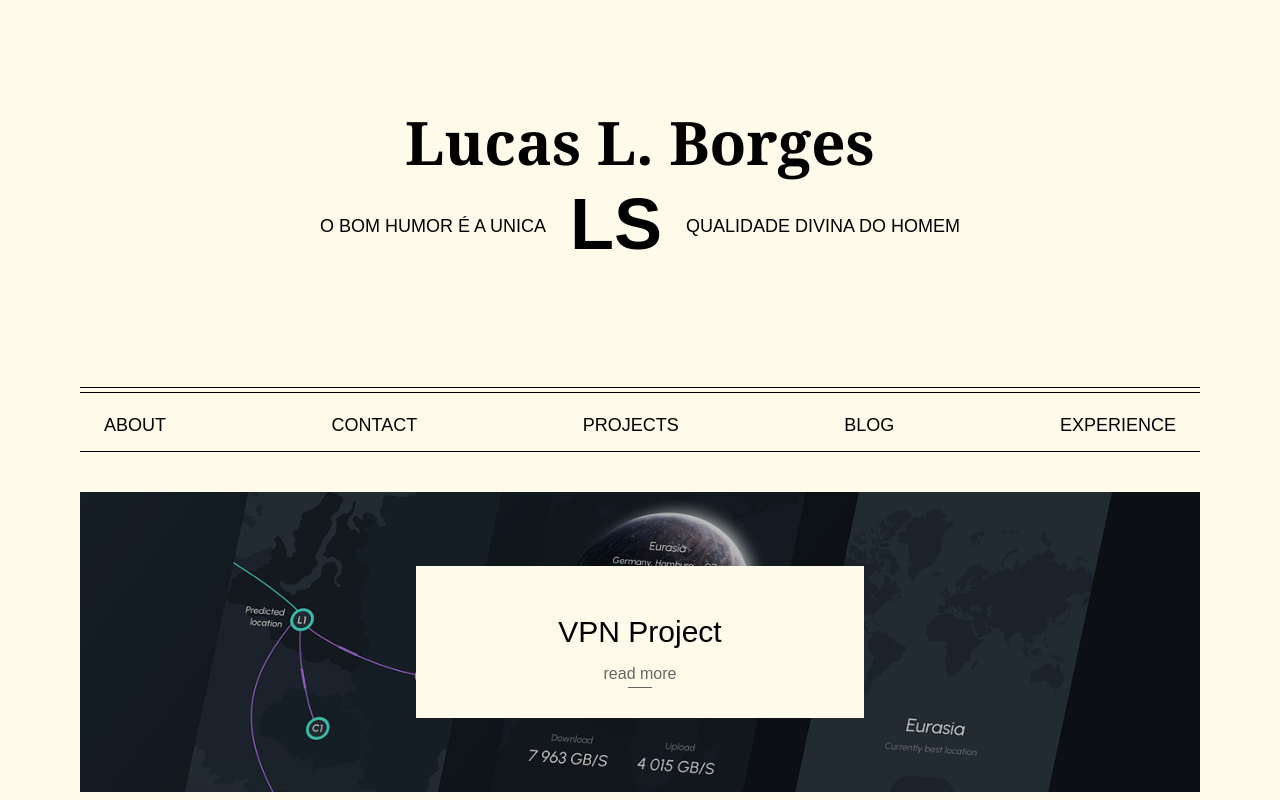
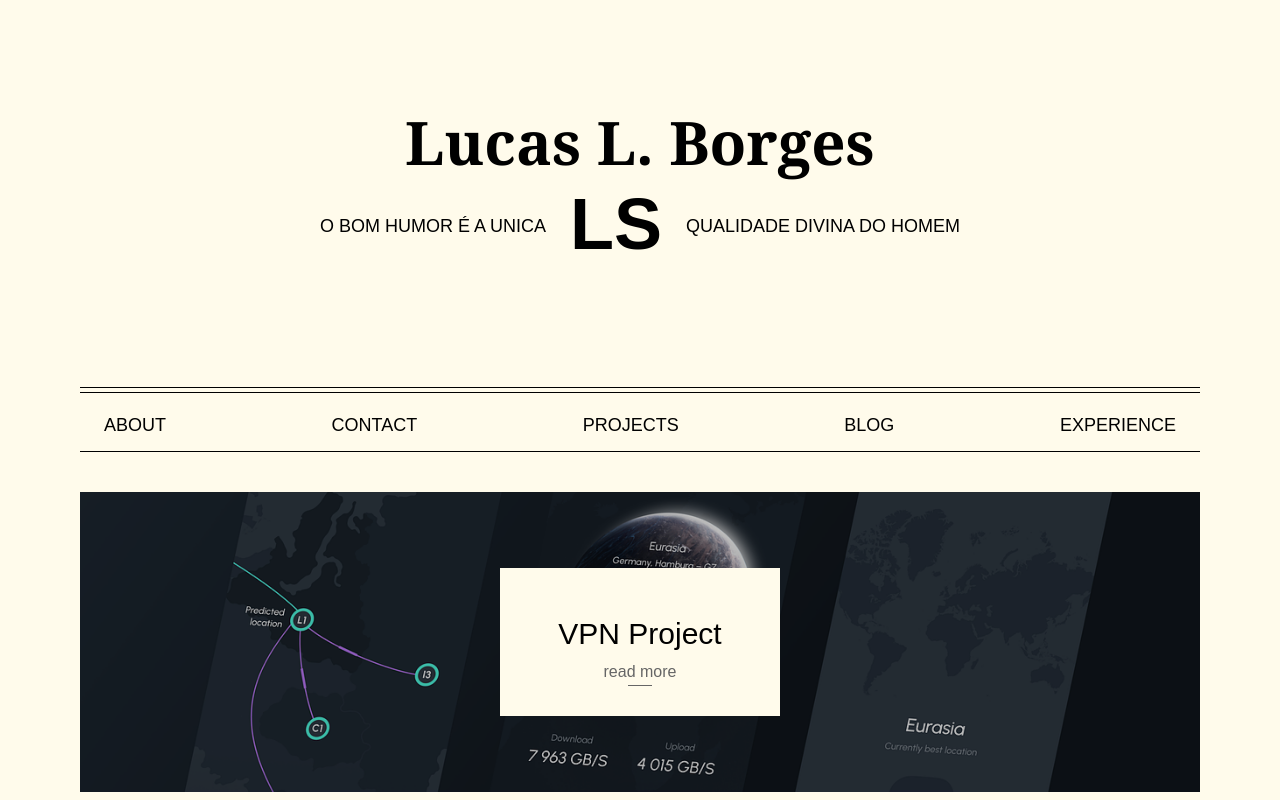
Before and after one commit to L-Lemes/portfolio, a Next.js app: page / in a window 1280 px wide. Built offline with nearby package versions, Linux system fonts and the light colour scheme; a web font is replaced by a local one.

Commit message:
stylized project card in lg and xl versions

```diff
--- a/src/components/ProjectCard.tsx
+++ b/src/components/ProjectCard.tsx
@@ -3,11 +3,11 @@ import Link from "next/link"
 export const ProjectCard = () => {
   return (
     <div className="flex justify-center items-center flex-1 w-full h-full mt-8 bg-featured-image bg-cover bg-center md:mt-12 lg:mt-8 xl:mt-10">
-      <div className="bg-amber-50 w-[50%] text-center box-content px-6 pb-8 pt-10 sm:box-border md:w-[40%] md:pb-10 md:pt-12">
-        <p className="text-2xl md:text-3xl md:mb-1">VPN Project</p>
+      <div className="text-center bg-amber-50 w-[50%] box-content px-6 pb-8 pt-10 sm:box-border md:w-[40%] md:pb-10 md:pt-12 lg:w-[30%] xl:w-[25%]">
+        <p className="text-2xl md:text-3xl md:mb-1 lg:text-2xl lg:mb-0 xl:text-3xl">VPN Project</p>
         <Link
           href="/projects"
-          className="relative text-sm text-[#666] md:text-base
+          className="relative text-nowrap text-sm text-[#666] md:text-base lg:text-sm xl:text-base
           after:absolute after:-bottom-[0.375rem] after:left-1/2 after:-translate-x-1/2 after:block after:w-6 after:h-[0.75px] after:bg-[#666] md:-bottom-2 md:w-8"
         >
           read more
```
